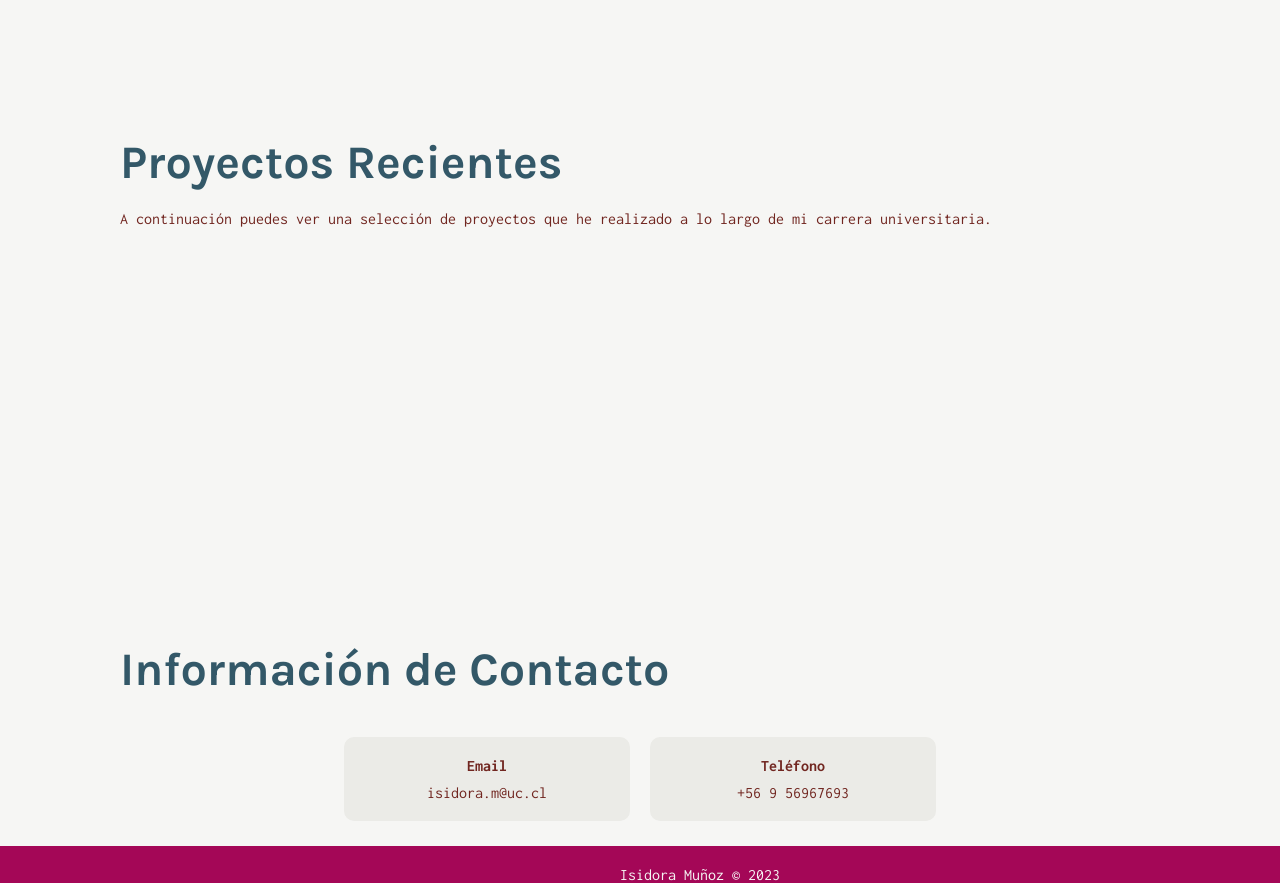
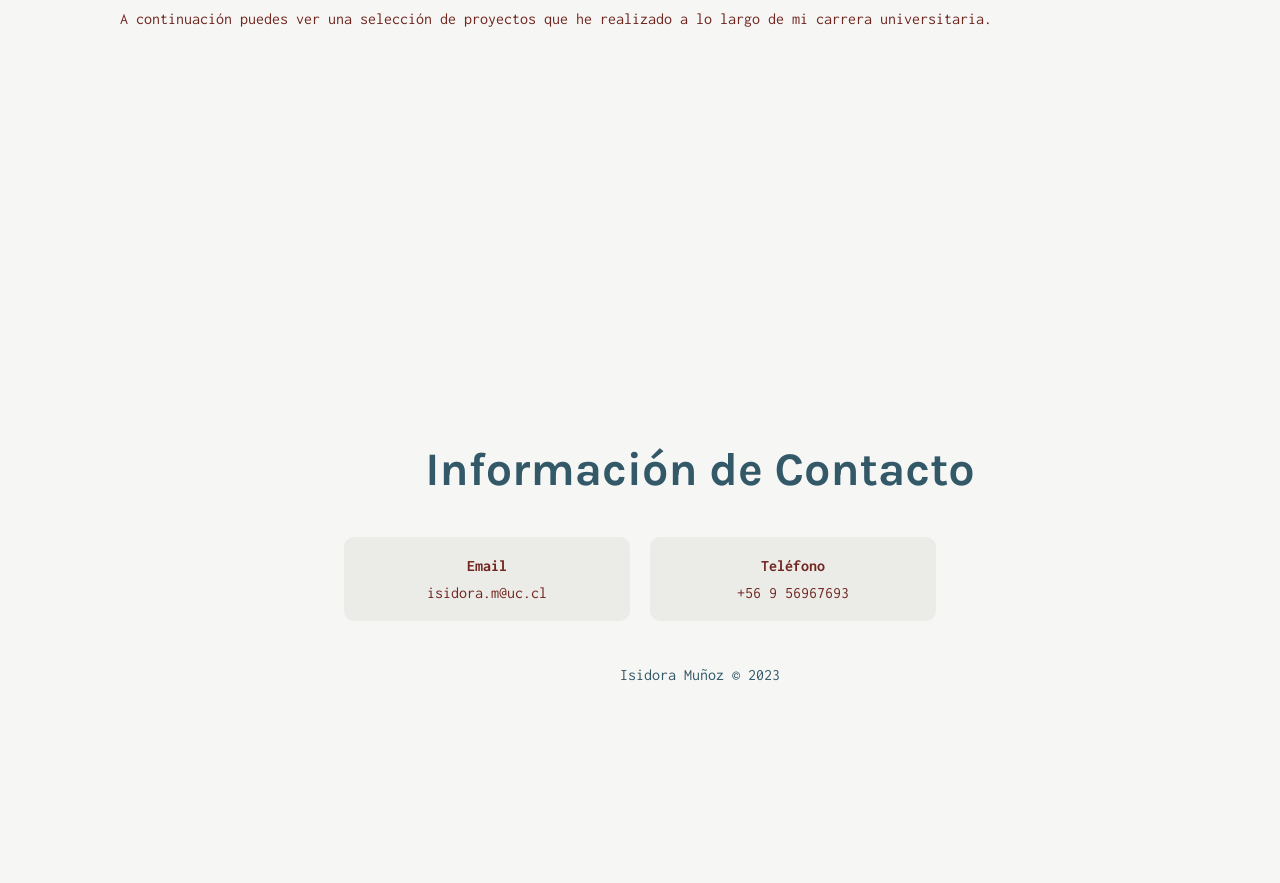
Before and after one commit to Isidoramunoz/Portafolio, a plain HTML site: page index.html in a window 1280 px wide. Shown: the part 1200-2083 px from the top of the page. After the commit the page ends 1893 px from the top, so only its background shows below. Drawn offline with Linux system fonts and the light colour scheme; no server answers.

Commit message:
Add files via upload

```diff
--- a/index.html
+++ b/index.html
@@ -50,7 +50,7 @@
             width: 100%;
         }
             svg {
-            color:#a40757;
+            color:#e1e2a5;
             width: 150px; /* Ajusta el ancho del ícono según sea necesario */
             height: 150px; /* Ajusta la altura del ícono según sea necesario */
             margin-top: 180pt;
@@ -80,10 +80,16 @@
 
         h3 {
             color: #335868;
-            margin: 350px 0 0 90pt;
+            margin: 250px 0 0 90pt;
             font-size: 35pt;
             font-family: 'Karla', sans-serif;
 
+        }
+        /* Estilos para el título de la sección Contacto */
+            #Contacto h3 {
+            text-align: center; /* Alinea el texto al centro */
+            margin-top: 350px; /* Ajusta el margen superior según sea necesario */
+            font-size: 20;
 }
 
         p {
@@ -121,10 +127,11 @@
         }
 
         footer {
-            color: #f6f6f4;
-            background: #a40757;
+            color: #335868;
+            background: #f6f6f4;
             text-align: center;
             margin-top: auto;
+            margin-bottom: 10px;
         }
 
         /* Estilos para las tarjetas de contacto */
@@ -206,6 +213,7 @@
            max-width: 600px;
            text-align: left; /* Alinear el texto a la izquierda */
 
+
         }
 
         /* Estilo específico para los párrafos dentro del modal */
@@ -264,17 +272,21 @@
 
        /* Estilos para el contenido del modal */
 #modal-content {
-            margin-left: 10px; /* Ajusta el margen izquierdo según sea necesario */
+    margin-left: 20px; /* Ajusta el margen izquierdo según sea necesario */
+    margin-top: 20px;
 }
 
+/* Estilos para el nombre en el modal */
 #modal-content h2 {
     margin: 0; /* Elimina el margen superior e inferior del nombre */
 }
 
-
+/* Estilos para el texto en el modal */
 #modal-content p {
     margin-top: 10px; /* Agrega un margen superior al texto para separarlo del nombre */
+    margin-left: 0; /* Ajusta el margen izquierdo del texto según sea necesario */
 }
+
 
 
 
```
Lines whose indentation alone changed are shown as unchanged.
